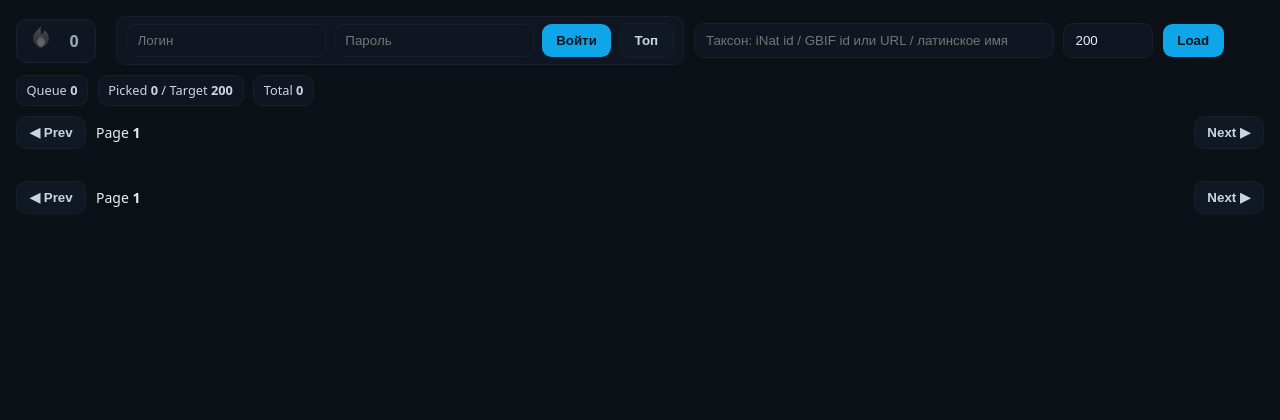
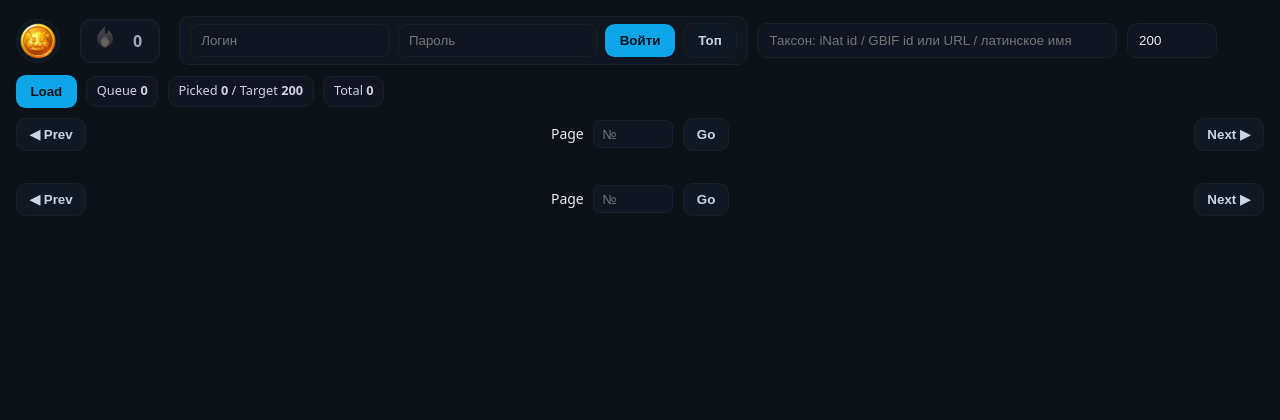
Before and after one commit to iskochergin/PlantPod, a Flask app: page /picker in a window 1280 px wide. Shown: the top 420 px of the page. Run offline with Flask 3, Linux system fonts and the light colour scheme.

Commit message:
find page by number feature

```diff
--- a/auth/profiles.json
+++ b/auth/profiles.json
@@ -1,7 +1,8 @@
 {
   "vanya": {
     "history": {
-      "2025-10-09": 0
+      "2025-10-09": 0,
+      "2025-10-11": 0
     },
     "total": 0,
     "streak_days": 0,
--- a/static/picker_auth.css
+++ b/static/picker_auth.css
@@ -369,3 +369,35 @@ a.meta:hover {
   }
   .pp-input { min-width: 110px; }
 }
+
+/* 2) круглая иконка-хомяка слева от огонька */
+.hamster-logo {
+  width: 44px;             /* высота огонька = 44px */
+  height: 44px;            /* делаем «диаметр» таким же */
+  border-radius: 50%;
+  object-fit: cover;
+  margin-right: 10px;
+  background: #0f1621;
+  border: 1px solid #1a2029;
+}
+
+/* компактный инпут для перехода к странице */
+.pager-input {
+  width: 70px;
+  background: #0f1621;
+  border: 1px solid #1a2029;
+  color: #e6edf3;
+  padding: .45rem .55rem;
+  border-radius: .5rem;
+}
+
+.pager-center {
+  display: flex;
+  align-items: center;
+  gap: .6rem;
+}
+
+.pager .spacer { flex: 1; }
+
+.pager-center { display:flex; align-items:center; gap:.6rem; }
+.pager-input { width: 80px; background:#0f1621; border:1px solid #1a2029; color:#e6edf3; padding:.35rem .5rem; border-radius:.4rem; }
--- a/templates/picker.html
+++ b/templates/picker.html
@@ -6,14 +6,17 @@
     <meta name="viewport" content="width=device-width,initial-scale=1">
     <link rel="stylesheet" href="/static/styles.css">
     <link rel="stylesheet" href="/static/picker_auth.css">
+
+    <!-- 1) favicon -->
+    <link rel="icon" type="image/png" href="/static/hamster.png">
+    <link rel="icon" type="image/x-icon" href="/static/hamster.ico">
 </head>
 <body>
 <div class="toolbar">
+
     <input id="taxonInput" type="text" style="min-width:360px"
            placeholder="Таксон: iNat id / GBIF id или URL / латинское имя"
            title="Можно: 257713555 (iNat id), 3118274 или https://www.gbif.org/species/3118274 (GBIF), или латинское имя (напр., Plantago major)">
-<!--    <input id="placeInput" type="text" style="width:150px"-->
-<!--           placeholder="place_id (опц.)" title="ID региона iNaturalist. Можно оставить пустым">-->
     <input id="targetInput" type="number" value="200" min="1" style="width:90px"
            title="Целевое число отобранных фото">
     <select id="licSelect" title="Фильтр лицензий">
@@ -36,8 +39,18 @@
 
 <div class="pager" id="pagerTop">
     <button id="btnPrevTop" class="btn ghost">◀ Prev</button>
-    <span>Page <b id="pageTop">1</b></span>
+
     <div class="spacer"></div>
+
+    <div class="pager-center">
+        <!--        <span>Page <b id="pageTop">1</b></span>-->
+        <span>Page </span>
+        <input id="pageJump" class="pager-input" type="number" min="1" placeholder="№" title="Перейти к странице">
+        <button id="btnGoPage" class="btn ghost" title="Перейти">Go</button>
+    </div>
+
+    <div class="spacer"></div>
+
     <button id="btnNextTop" class="btn ghost">Next ▶</button>
 </div>
 
@@ -45,10 +58,20 @@
 
 <div class="pager" id="pagerBottom">
     <button id="btnPrevBottom" class="btn ghost">◀ Prev</button>
-    <span>Page <b id="pageBottom">1</b></span>
+
     <div class="spacer"></div>
+
+    <div class="pager-center">
+        <span>Page </span>
+        <input id="pageJumpBottom" class="pager-input" type="number" min="1" placeholder="№" title="Перейти к странице">
+        <button id="btnGoPageBottom" class="btn ghost" title="Перейти">Go</button>
+    </div>
+
+    <div class="spacer"></div>
+
     <button id="btnNextBottom" class="btn ghost">Next ▶</button>
 </div>
+
 
 <!-- Скрытая текстовая область — используем только для быстрого копирования URL при необходимости -->
 <textarea id="urlsBox" style="position:absolute; left:-9999px; top:-9999px;"></textarea>
```
Also changed, not shown: static/picker.js (+49 -1 lines), static/hamster.ico (added), static/hamster.png (added).
